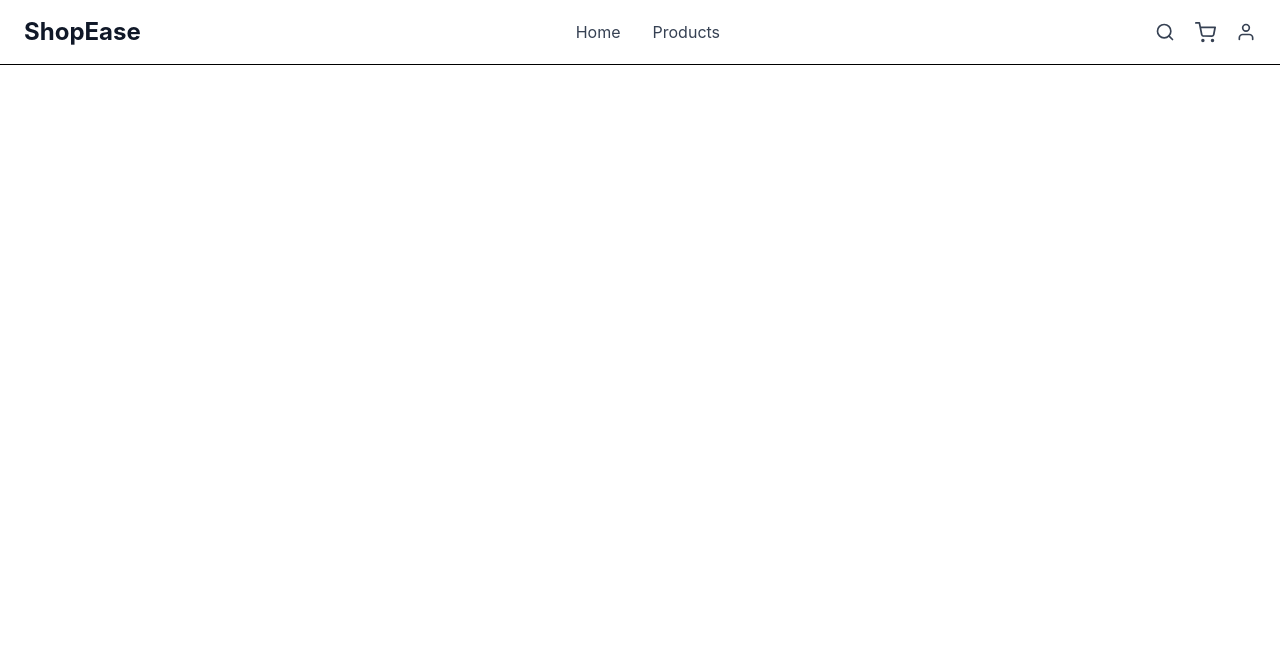
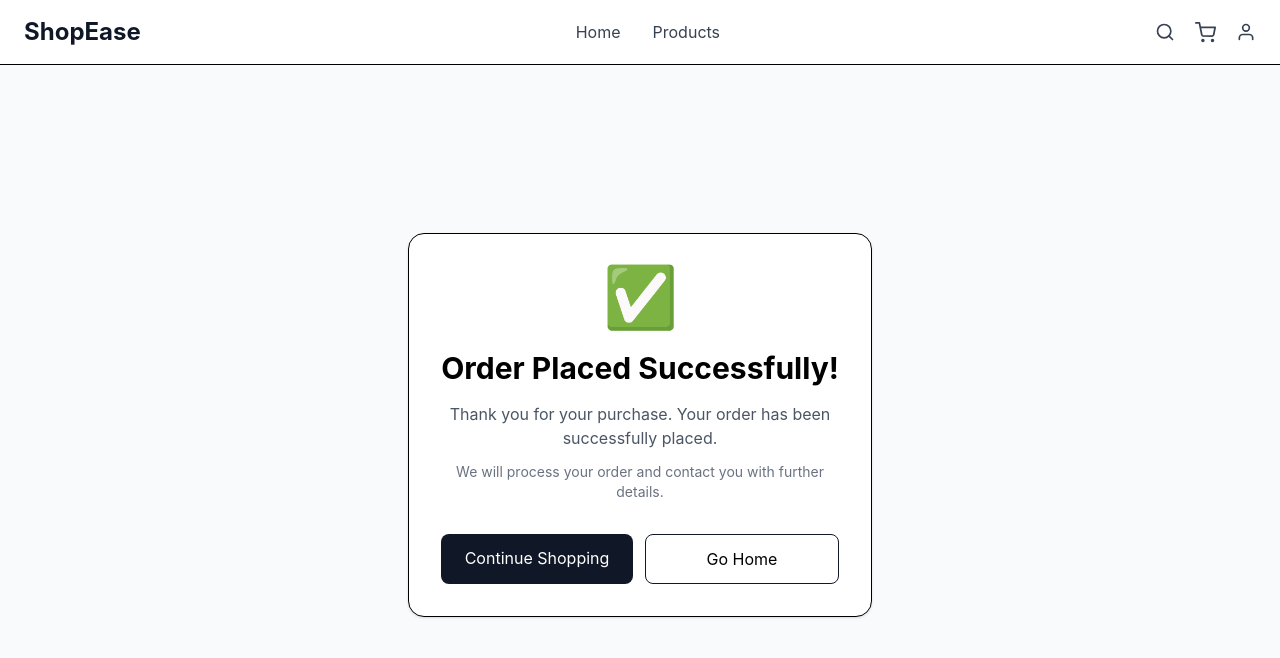
Before and after one commit to pathumnimsara/ecommerce-web, a React (Vite) app: page /order-success in a window 1280 px wide. Shown: the top 658 px of the page. Built offline with nearby package versions, Linux system fonts and the light colour scheme.

Commit message:
Add order success page

```diff
--- a/src/App.jsx
+++ b/src/App.jsx
@@ -3,6 +3,7 @@ import { BrowserRouter, Routes, Route } from "react-router-dom";
 import Navbar from "./components/Navbar";
 import Checkout from "./pages/Checkout";
 import Register from "./pages/Register";
+import OrderSuccess from "./pages/OrderSuccess";
 
 import Home from "./pages/Home";
 import Products from "./pages/Products";
@@ -26,6 +27,7 @@ function App() {
           <Route path="/login" element={<Login />} />
           <Route path="/checkout" element={<Checkout />} />
           <Route path="/register" element={<Register />} />
+          <Route path="/order-success" element={<OrderSuccess />} />
 
         </Routes>
       </BrowserRouter>
--- a/src/pages/Checkout.jsx
+++ b/src/pages/Checkout.jsx
@@ -1,9 +1,10 @@
-import { Link } from "react-router-dom";
+import { Link, useNavigate } from "react-router-dom";
 import { useState } from "react";
 import { useCart } from "../context/CartContext";
 
 function Checkout() {
   const { cartItems } = useCart();
+  const navigate = useNavigate();
 
   const [formData, setFormData] = useState({
     firstName: "",
@@ -53,9 +54,7 @@ function Checkout() {
       bank: "Bank Transfer",
     };
 
-    alert(
-      `Order placed successfully!\nPayment Method: ${paymentNames[paymentMethod]}`
-    );
+    navigate("/order-success");
   };
 
   if (cartItems.length === 0) {
--- /dev/null
+++ b/src/pages/OrderSuccess.jsx
@@ -0,0 +1,47 @@
+import { Link } from "react-router-dom";
+
+function OrderSuccess() {
+  return (
+    <main className="min-h-[calc(100vh-80px)] bg-gray-50 flex items-center justify-center py-12">
+      <div className="max-w-lg w-full mx-auto px-6 text-center">
+        <div className="bg-white border rounded-2xl p-8 shadow-sm">
+          <div className="text-6xl mb-6">
+            ✅
+          </div>
+
+          <h1 className="text-3xl font-bold">
+            Order Placed Successfully!
+          </h1>
+
+          <p className="text-gray-600 mt-4">
+            Thank you for your purchase. Your order has been
+            successfully placed.
+          </p>
+
+          <p className="text-sm text-gray-500 mt-3">
+            We will process your order and contact you with
+            further details.
+          </p>
+
+          <div className="flex flex-col sm:flex-row gap-3 mt-8">
+            <Link
+              to="/products"
+              className="flex-1 bg-gray-900 text-white py-3 rounded-lg hover:bg-gray-700"
+            >
+              Continue Shopping
+            </Link>
+
+            <Link
+              to="/"
+              className="flex-1 border border-gray-900 py-3 rounded-lg hover:bg-gray-100"
+            >
+              Go Home
+            </Link>
+          </div>
+        </div>
+      </div>
+    </main>
+  );
+}
+
+export default OrderSuccess;
```
